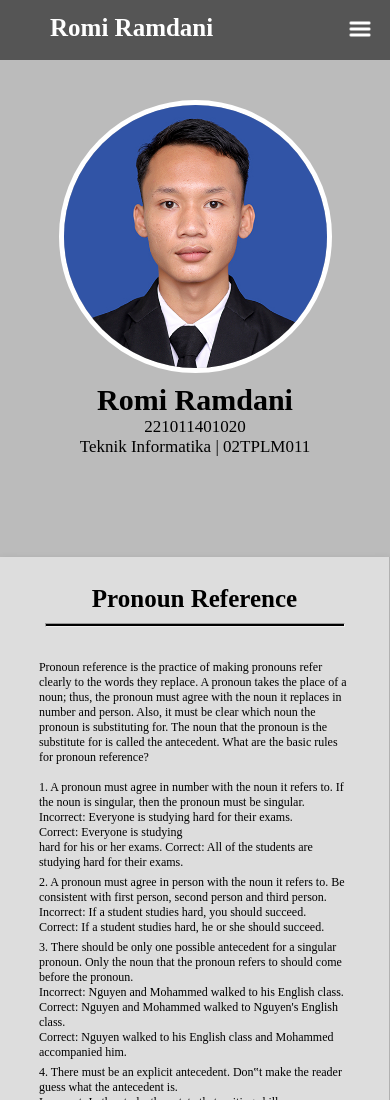
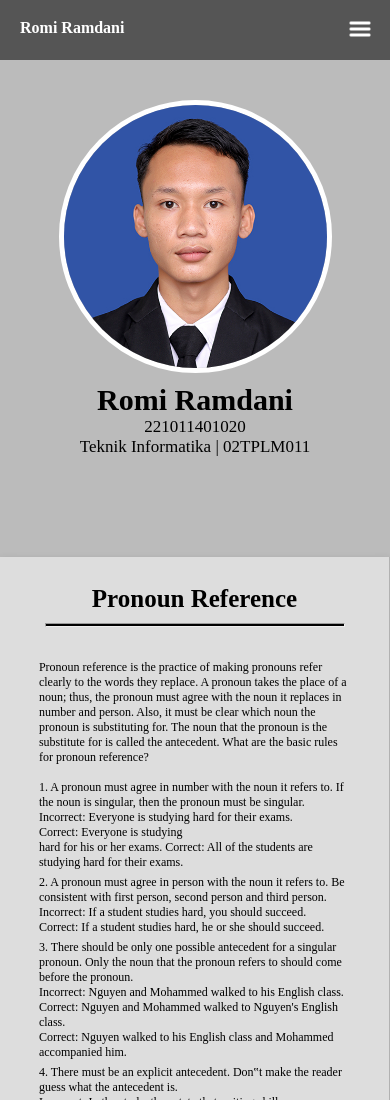
Before and after one commit to romiramdani/englishTask, a plain HTML site: page index.html in a window 390 px wide. Shown: the top 1100 px of the page. Drawn offline with Linux system fonts and the light colour scheme.

Commit message:
perbaiki left-side dan nomer whatsapp

```diff
--- a/assets/styles/style.css
+++ b/assets/styles/style.css
@@ -319,8 +319,8 @@ footer {
 
 @media (max-width: 400px) {
     nav .left-side {
-        font-size: 25px;
-        margin-left: 50px;
+        font-size: 16px;
+        margin-left: 20px;
         line-height: 55px;
     }
 
--- a/index.html
+++ b/index.html
@@ -321,7 +321,7 @@
                         <hr class="split">
                     </header>
                     <section class="apps">
-                            <a href="https://wa.me/085218847294" target="_blank"><img src="assets/img/icons8-whatsapp-24.png" alt=""></a>
+                            <a href="https://wa.me/+6285218847294" target="_blank"><img src="assets/img/icons8-whatsapp-24.png" alt=""></a>
                             <a href="https://web.facebook.com/romi.ramdani.731" target="_blank"><img src="assets/img/icons8-facebook-24.png" alt="facebook"></a>
                             <a href="mailto:romiramdani154@gmail.com" target="_blank"><img src="assets/img/icons8-gmail-logo-30.png" alt=""></a>
                             <a href="https://www.instagram.com/romyramdany154/" target="_blank"><img src="assets/img/icons8-instagram-24.png" alt=""></a>
```
